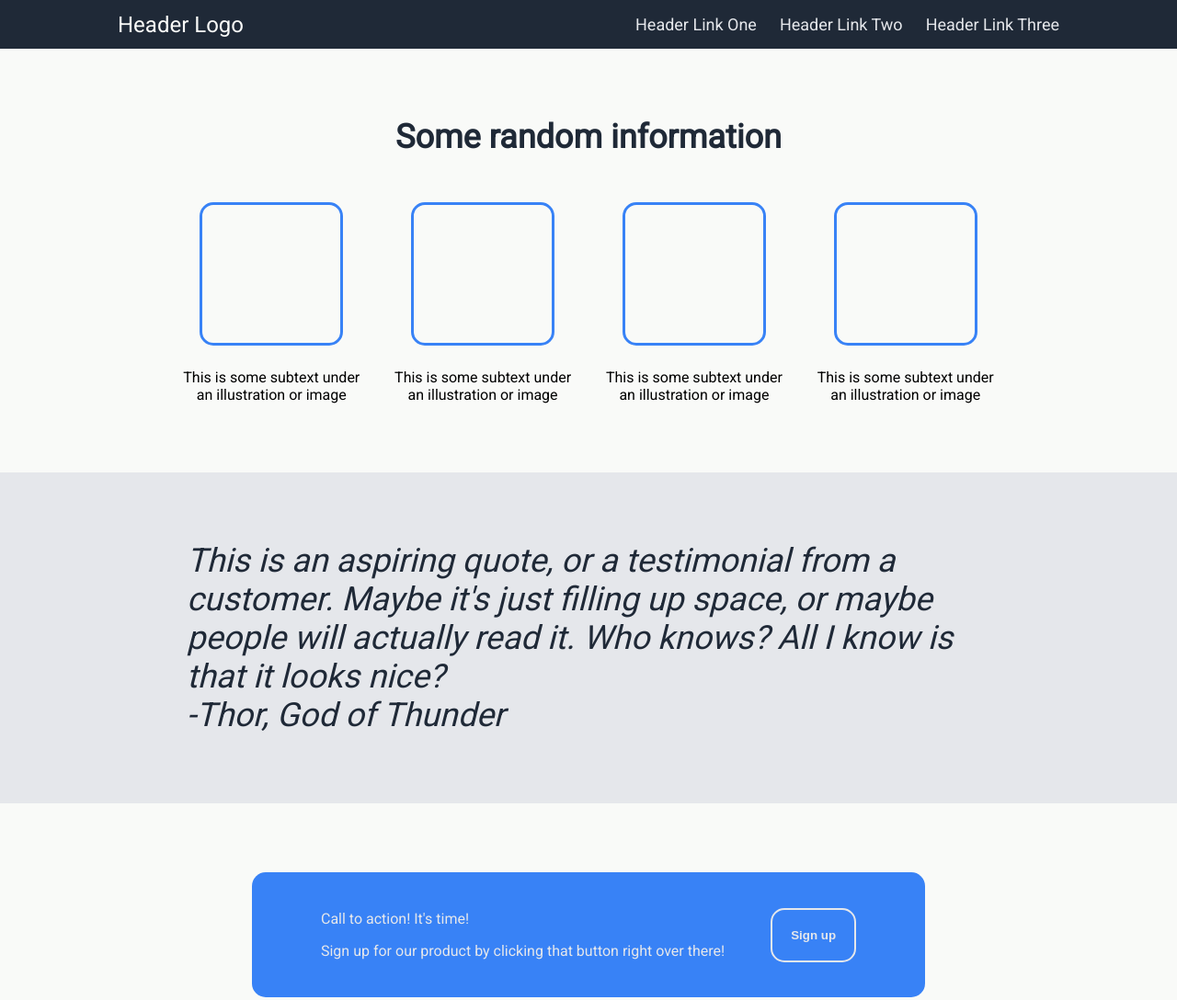
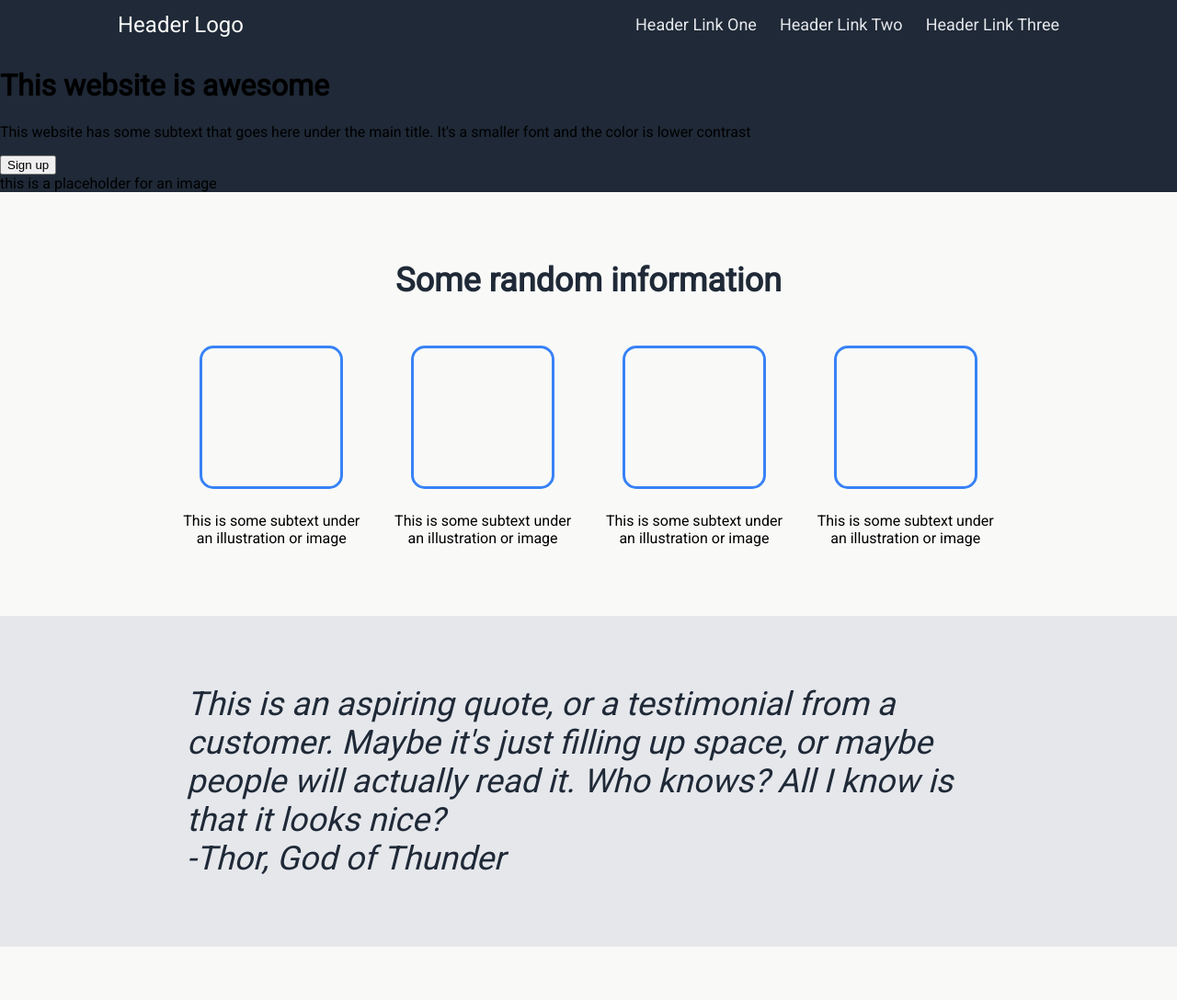
Before and after one commit to Rowdyvds/landing-page, a plain HTML site: page index.html in a window 1280 px wide. Shown: the top 1088 px of the page at 92% size. Drawn offline with Linux system fonts and the light colour scheme.

Commit message:
Added html code for the hero text

```diff
--- a/index.html
+++ b/index.html
@@ -20,6 +20,19 @@
                 </ul>
             </div>
 
+        </div>
+
+        <div class="hero">
+            <div class="hero-container">
+                <div class="hero-text">
+                    <h1>This website is awesome</h1>
+                    <p>This website has some subtext that goes here under the main title. It's a smaller font and the color is lower contrast</p>
+                    <button type="button">Sign up</button>
+                </div>
+                <div class="hero-image">
+                    this is a placeholder for an image
+                </div>
+            </div>
         </div>
 
         <div class="information">
```
